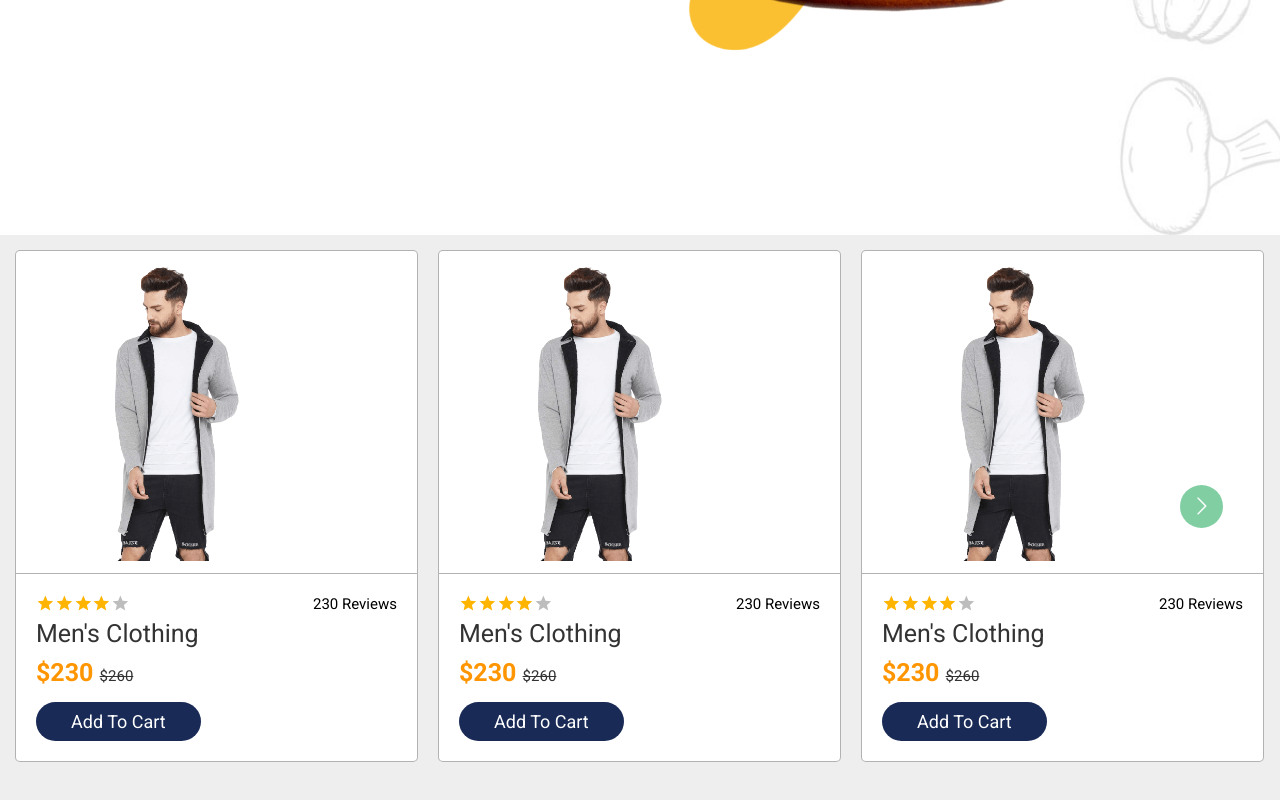
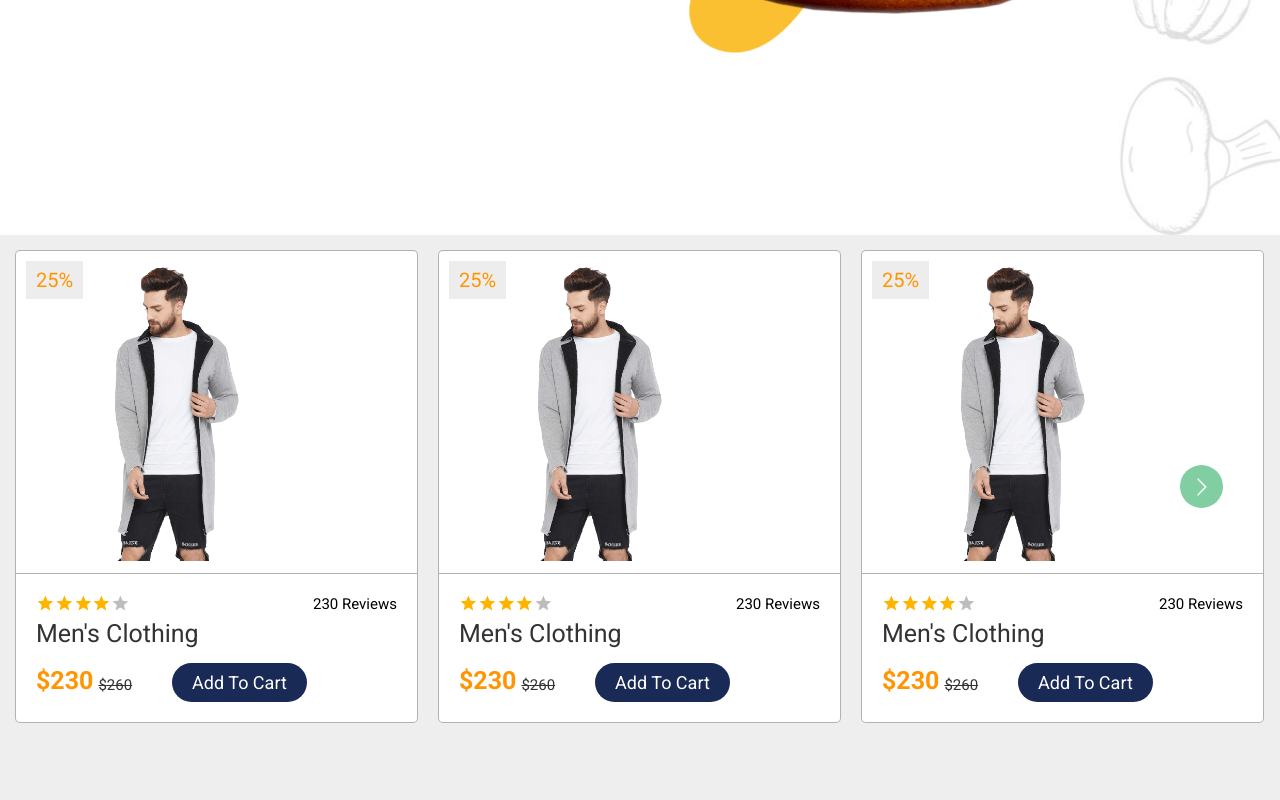
Before and after one commit to nahidnstu12/nextjs-playground, a Next.js app: page / in a window 1280 px wide. Shown: the part 642-1442 px from the top of the page. After the commit the page ends 1410 px from the top, so only its background shows below. Built offline with nearby package versions, Linux system fonts and the light colour scheme.

Commit message:
longProduct bottomIcons

```diff
--- a/components/products/LongProduct.js
+++ b/components/products/LongProduct.js
@@ -1,21 +1,27 @@
 import styles from "../../styles/product/longproduct.module.scss";
 import { DefaultRating } from "../common/Ratings";
-import { FavoriteBorder, Visibility, ShoppingCart } from "@material-ui/icons";
+import { Favorite, Visibility, ShoppingCart } from "@material-ui/icons";
 import { longProduct as data } from "../../utils/data";
 import { SingleIcon } from "../common/SingleComponent";
 import { NormalButton } from "../common/Button";
 
 export default function LongProductCard() {
+  const sideIcon = true;
   return (
     <div className={styles.slideProduct}>
-      <RenderIcon />
+      <span className={styles.discount}>25%</span>
+      {sideIcon && <RenderIcon />}
 
       <div className={styles.image}>
         <img src={data.imgUrl} alt="products-1" />
+        {!sideIcon && <RenderBottomIcon />}
       </div>
 
       <div className={styles.content}>
-        <DefaultRating value={parseInt(data.reviewCount)} totalViews={data.totalViews} />
+        <DefaultRating
+          value={parseInt(data.reviewCount)}
+          totalViews={data.totalViews}
+        />
 
         <h3>{data.productName}</h3>
 
@@ -23,7 +29,7 @@ export default function LongProductCard() {
           ${data.price} <span>${data.oldPrice}</span>
         </div>
 
-        <NormalButton text="add to cart"/>
+        <NormalButton text="add to cart" />
       </div>
     </div>
   );
@@ -32,15 +38,33 @@ export default function LongProductCard() {
 const RenderIcon = () => {
   return (
     <div className={styles.icons}>
-      <SingleIcon url={"/wishlists"}>
-        <FavoriteBorder className={styles.iconsize} />
+      <SingleIcon url={"/wishlists"} className={styles.anc}>
+        <Favorite className={styles.iconsize} />
       </SingleIcon>
-      <SingleIcon url={"/cartlists"}>
+      <SingleIcon url={"/cartlists"} className={styles.anc}>
         <ShoppingCart className={styles.iconsize} />
       </SingleIcon>
-      <SingleIcon url={"/detail"}>
+      <SingleIcon url={"/detail"} className={styles.anc}>
         <Visibility className={styles.iconsize} />
       </SingleIcon>
     </div>
   );
 };
+const RenderBottomIcon = () => {
+  return (
+    <div className={styles.bottomIcons}>
+      <SingleIcon url={"/wishlists"} className={styles.iconsize}>
+        <Favorite style={{ fontSize: "2.5rem" }} />
+      </SingleIcon>
+      <SingleIcon
+        url={"/cartlists"}
+        className={`${styles.cartBtn} ${styles.iconsize}`}
+      >
+        Add to cart
+      </SingleIcon>
+      <SingleIcon url={"/detail"} className={styles.iconsize}>
+        <Visibility style={{ fontSize: "2.5rem" }} />
+      </SingleIcon>
+    </div>
+  );
+};
--- a/styles/_button.module.scss
+++ b/styles/_button.module.scss
@@ -48,7 +48,7 @@ $light: #666;
 .normalBtn {
   @extend .btn;
   @include styles($radius: 5rem);
-  padding: 0.9rem 3.5rem;
+  padding: 0.9rem 2rem;
   &:hover {
     background: $orange;
     color: $white;
--- a/styles/product/longproduct.module.scss
+++ b/styles/product/longproduct.module.scss
@@ -23,13 +23,56 @@ $light: rgba(0, 0, 0, 0.3);
     }
     .image {
       padding: 1rem;
-
+      // position: relative;
       img {
         height: 30rem;
         width: 30rem;
         // width:100%;
         object-fit: contain;
       }
+      &:hover img{
+        transform: scale(1.1);
+      }
+      .bottomIcons {
+        position: absolute;
+        bottom: 16rem;
+        left: 0;
+        right: 0;
+        display: flex;
+        visibility: hidden;
+        opacity: 0;
+        .iconsize {
+          height: 5rem;
+          line-height: 5rem;
+          font-size: 2rem;
+          width: 50%;
+          background: $orange;
+          color: #fff;
+          text-align: center;
+          &:hover {
+            background: #333;
+          }
+        }
+        .cartBtn {
+          border-left: 0.1rem solid #fff7;
+          border-right: 0.1rem solid #fff7;
+          width: 100%;
+        }
+      }
+    }
+    &:hover .image .bottomIcons {
+      // bottom: 0;
+      opacity: 1;
+      visibility: visible;
+    }
+    .discount {
+      position: absolute;
+      top: 1rem;
+      left: 1rem;
+      background: rgb(48 62 48 / 9%);
+      color: $orange;
+      padding: 0.7rem 1rem;
+      font-size: 2rem;
     }
     .content {
       padding: 2rem;
@@ -45,14 +88,17 @@ $light: rgba(0, 0, 0, 0.3);
         font-weight: bolder;
         font-size: 2.5rem;
         padding: 0.5rem 0;
+        display: inline-flex;
+        margin-right: 4rem;
         span {
           color: $black;
           font-weight: normal;
           font-size: 1.5rem;
           text-decoration: line-through;
+          margin-top: 1rem;
+          margin-left: 0.5rem;
         }
       }
-
     }
     .icons {
       position: absolute;
--- a/styles/product/neat-product.module.scss
+++ b/styles/product/neat-product.module.scss
@@ -67,6 +67,9 @@ $box-shadow: 0 0.5rem 1.5rem rgba(0, 0, 0, 0.1);
     height: 17rem;
     margin: 1rem 0;
   }
+  &:hover img {
+    transform: scale(1.1);
+  }
   h3 {
     color: $black;
     font-size: 2.5rem;
```
Also changed, not shown: styles/product/flick-product.module.scss (+12 -3 lines).
